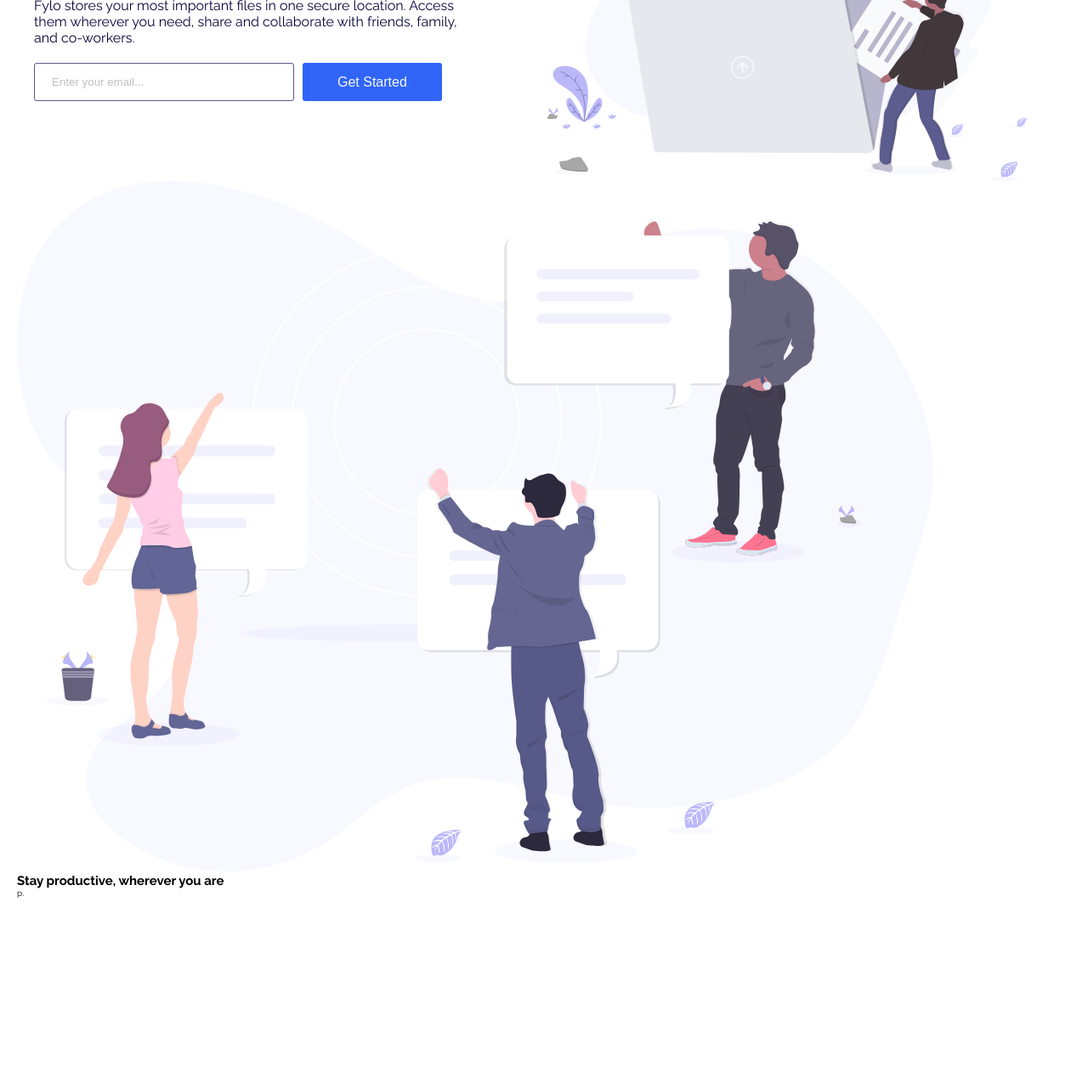
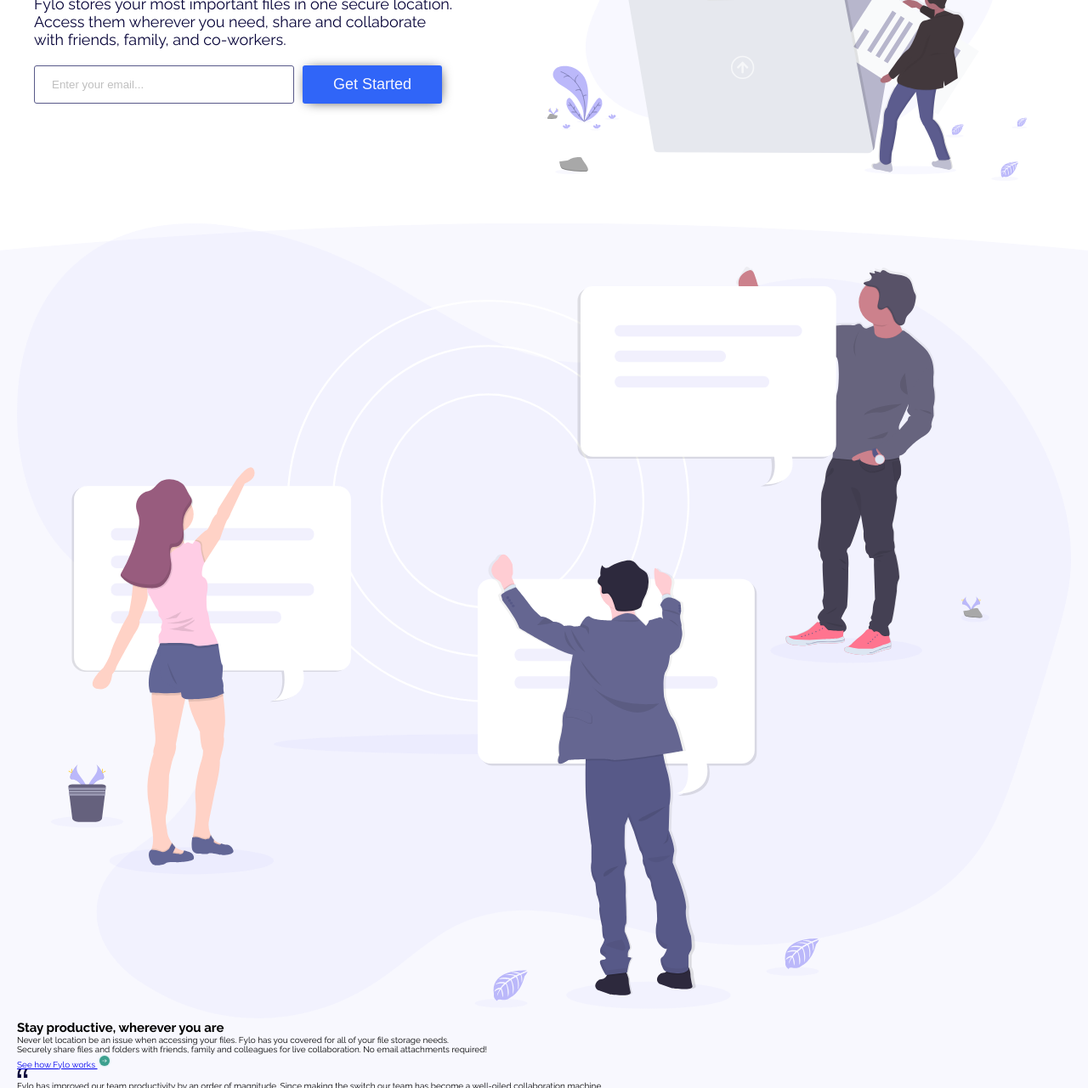
Before and after one commit to JorGorJ/Fyloooo, a plain HTML site: page index.html in a window 1280 px wide. Shown: the part 306-1587 px from the top of the page at 85% size. Before the commit the page ends 1363 px from the top, so only its background shows below. Drawn offline with Linux system fonts and the light colour scheme.

Commit message:
added i don't remember, but i added coś

```diff
--- a/index.html
+++ b/index.html
@@ -22,9 +22,9 @@
     <div class="wrapper nav">
       <img src="./images/logo.svg" alt="Logo Fylo" class="nav__logo">
       <div class="nav__navbar">
-        <a href="#" class="nav__navbar__link">Fatures</a>
-        <a href="#" class="nav__navbar__link">Team</a>
-        <a href="#" class="nav__navbar__link">Sign In</a>
+        <a href="#" class="nav__navbar-link">Fatures</a>
+        <a href="#" class="nav__navbar-link">Team</a>
+        <a href="#" class="nav__navbar-link">Sign In</a>
       </div>
     </div>
   </nav>
@@ -34,13 +34,13 @@
     <div class="header wrapper">
       <img src="./images/illustration-1.svg" alt="" class="header__img">
       <div class="header__text">
-        <h1 class="header__text__title">
+        <h1 class="header__text-title">
           All your files in one secure location, accessible anywhere.
         </h1>
-        <p class="header__text__description">Fylo stores your most important files in one secure location.
+        <p class="header__text-description">Fylo stores your most important files in one secure location.
           Access them wherever you need, share and collaborate with friends,
           family, and co-workers.</p>
-        <div class="header__text__input">
+        <div class="header__text-input">
           <label for="mail"></label>
           <input type="email" class="mail" id="mail" placeholder="Enter your email...">
           <input type="submit" class="btn btn-mail" value="Get Started">
@@ -52,18 +52,38 @@
 
   <main>
 
-    <section>
+    <section class="first-section">
 
       <div class="rounding"></div>
 
       <div class="wrapper productive">
 
         <img src="./images/illustration-2.svg" alt="" class="productive__img">
-<div class="productive__text">
-  <h2 class="productive__text-title">Stay productive, wherever you are</h2>
-  p.
+        <div class="productive__header">
+          <h2 class="productive__header-title">Stay productive, wherever you are</h2>
+          <p class="productive__header-description">Never let location be an issue when accessing your files. Fylo has
+            you
+            covered for all of your file storage needs.</p>
+          <p class="productive__header-description">Securely share files and folders with friends, family and colleagues
+            for
+            live collaboration. No email attachments required!</p>
+          <a href="#">See how Fylo works <img src="./images/icon-arrow.svg" alt=""></a>
+        </div>
 
-</div>
+        <div class="productive__card">
+          <img class="productive__card-quotes" src="./images/icon-quotes.svg" alt="">
+          <p class="productive__card-description">Fylo has improved our team productivity by an order of magnitude.
+            Since
+            making the switch our team has become a well-oiled collaboration machine.</p>
+          <div class="productive__card-user">
+            <img src="./images/avatar-testimonial.jpg" alt="" class="user__img">
+            <div class="user__details">
+              <p class="user__details-name">Kyle Burton</p>
+              <p class="user__details-job">Founder & CEO, Huddle</p>
+            </div>
+          </div>
+        </div>
+
       </div>
     </section>
 
@@ -76,19 +96,9 @@
 
 
 
-  Never let location be an issue when accessing your files. Fylo has you
-  covered for all of your file storage needs.
 
-  Securely share files and folders with friends, family and colleagues for
-  live collaboration. No email attachments required!
 
-  See how Fylo works
 
-  Fylo has improved our team productivity by an order of magnitude. Since
-  making the switch our team has become a well-oiled collaboration machine.
-
-  Kyle Burton
-  Founder & CEO, Huddle
 
   Get early access today
 
--- a/scss/_desktop.scss
+++ b/scss/_desktop.scss
@@ -0,0 +1,27 @@
+@media (min-width: 1024px) {
+	.nav {
+		&__navbar {
+			&-link {
+				font-size: 1.8rem;
+			}
+		}
+	}
+
+	.header {
+		&__text {
+			&-title {
+				font-size: 3.6rem;
+			}
+
+			&-description {
+				font-size: 1.8rem;
+			}
+
+			&-input {
+				.btn-mail {
+					font-size: 1.8rem;
+				}
+			}
+		}
+	}
+}
--- a/scss/_tablets.scss
+++ b/scss/_tablets.scss
@@ -5,7 +5,7 @@
 		}
 
 		&__navbar {
-			&__link {
+			&-link {
 				font-size: 1.6rem;
 			}
 		}
@@ -20,59 +20,38 @@
 		}
 
 		&__text {
-			display: flex;
-			flex-direction: column;
 			justify-content: center;
 			align-items: start;
 			width: 50%;
 			text-align: left;
-			padding: 3rem 0 0 0;
 
-			&__title {
+			&-title {
 				font-size: 3.6rem;
 				font-family: 'Raleway', sans-serif;
-				color: $Very-Dark-Blue;
-				padding-bottom: 2rem;
 			}
 
-			&__description {
+			&-description {
 				font-size: 1.6rem;
-				color: $Very-Dark-Blue;
-				padding-bottom: 2rem;
 				max-width: 50rem;
 			}
 
-			&__input {
-				display: flex;
+			&-input {
 				flex-direction: row;
 				padding: 0;
 				width: 80%;
 				gap: 0;
+
 				.mail {
 					height: 4.5rem;
 					width: 65%;
-					max-width: 35rem;
-					border: 1px solid $Desaturated-Blue;
-					border-radius: 3px;
-					padding: 0 2rem;
 					margin-right: 1rem;
-
-					color: $Very-Dark-Blue;
 				}
 
-				.mail::placeholder {
-					color: $Light-Gray;
-				}
 
 				.btn-mail {
 					height: 4.5rem;
 					width: 35%;
-					max-width: 35rem;
 					font-size: 1.6rem;
-					background-color: $Bright-Blue;
-					color: $Light-Grayish-Blue;
-					border: none;
-					border-radius: 3px;
 				}
 			}
 		}
--- a/scss/main.scss
+++ b/scss/main.scss
@@ -29,7 +29,7 @@ body {
 	}
 
 	&__navbar {
-		&__link {
+		&-link {
 			padding: 1rem;
 			font-size: 1.4rem;
 			text-decoration: none;
@@ -43,6 +43,7 @@ body {
 	flex-direction: column;
 	justify-content: center;
 	padding: 5rem 2rem 0 2rem;
+	margin-bottom: 5rem;
 
 	&__text {
 		display: flex;
@@ -51,22 +52,24 @@ body {
 		text-align: center;
 		padding: 3rem 0 0 0;
 
-		&__title {
+		&-title {
 			font-size: 2.6rem;
 			font-family: 'Open Sans', sans-serif;
 			color: $Very-Dark-Blue;
 			padding-bottom: 2rem;
 		}
 
-		&__description {
+		&-description {
 			font-size: 1.4rem;
 			color: $Very-Dark-Blue;
 			padding-bottom: 2rem;
 		}
 
-		&__input {
+		&-input {
 			display: flex;
+			align-items: center;
 			flex-direction: column;
+			width: 100%;
 			padding: 0 1rem;
 			gap: 1rem;
 
@@ -77,7 +80,6 @@ body {
 				border: 1px solid $Desaturated-Blue;
 				border-radius: 3px;
 				padding: 0 2rem;
-
 				color: $Very-Dark-Blue;
 			}
 
@@ -91,6 +93,7 @@ body {
 				max-width: 35rem;
 				background-color: $Bright-Blue;
 				color: $Light-Grayish-Blue;
+				box-shadow: 1px 1px 15px -5px black;
 				border: none;
 				border-radius: 3px;
 			}
@@ -98,5 +101,25 @@ body {
 	}
 }
 
+.first-section {
+	position: relative;
+
+	.rounding {
+		position: absolute;
+		background-image: url('../images/bg-curve-mobile.svg');
+		background-position: center;
+		background-size: cover;
+		width: 100%;
+		height: 100%;
+		z-index: -11;
+	}
+
+	.productive {
+		&__img {
+			width: 100%;
+		}
+	}
+}
+
 @import './tablets';
 @import './desktop';
```
Also changed, not shown: css/main.css, 1 other file.
